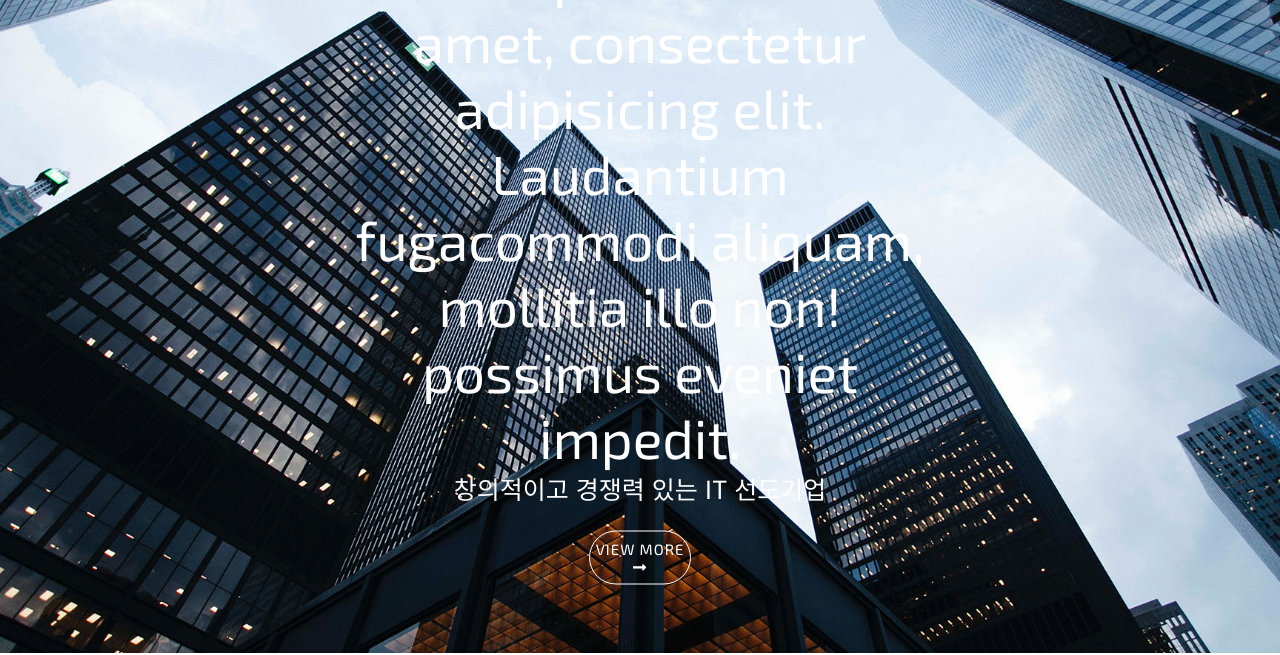
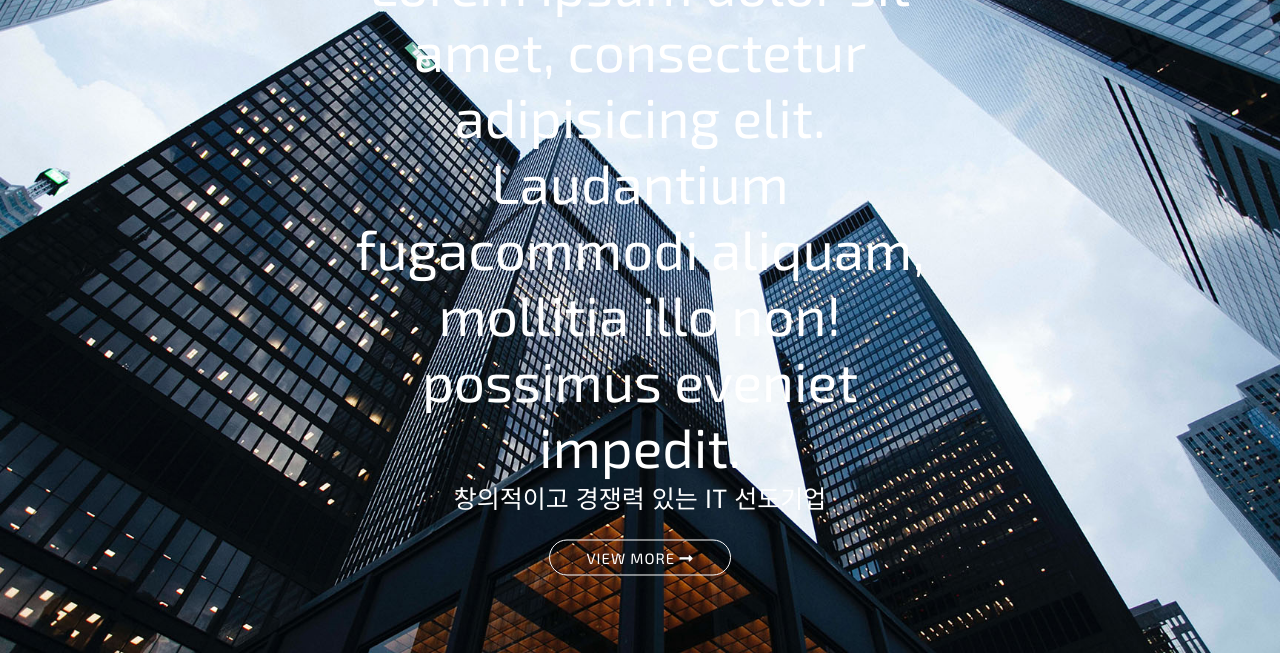
Before and after one commit to masterchoi2020/css-plate1, a plain HTML site: page index.html in a window 1280 px wide. Shown: the part 147-802 px from the top of the page. Drawn offline with nearby package versions, Linux system fonts and the light colour scheme.

Commit message:
main.css 수정

```diff
--- a/css/main.css
+++ b/css/main.css
@@ -158,7 +158,7 @@ section.main .main-title .view {
     font-size: 15px;
     border: 1px solid #fff;
     border-radius: 40px;
-    width: 100px;
+    width: 180px;
     /* 박스 중앙정렬: margin의 좌우정렬 auto로 설정 */
     margin: 0 auto;
     padding: 8px 0;
@@ -307,10 +307,10 @@ section.innovation .img-box .inner {
     background: #3a3c4e;
     /* 부모박스(사진있는박스)의 80%설정 */
     width: 80%;
-    /* position: absolute;
 
     /* border: 2px solid #000; */
     position: absolute;
+
     left: 50%;
     /* top: 0; */
     bottom: -50px;
```
